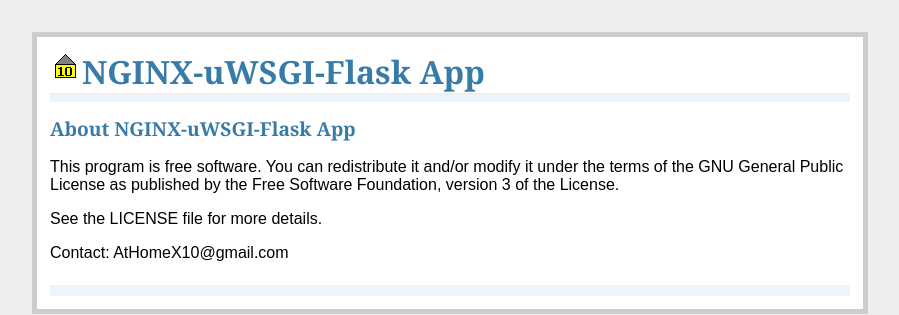
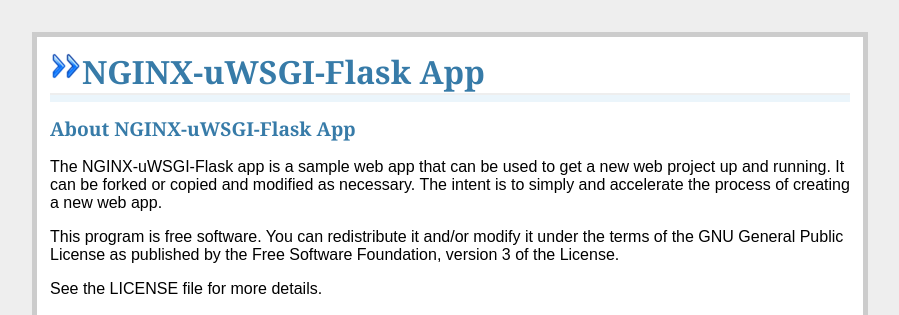
Before and after one commit to dhocker/agentmpd, a Flask app: page /about in a window 1280 px wide. Shown: the top 315 px of the page, without its empty margins (190-1089 px from the left). Run offline with Flask 2, Linux system fonts and the light colour scheme; parts of the project's set-up code (start-up, migrations or seed data) failed here and were passed over; some libraries are stand-ins or nearby versions.

Commit message:
Work on the layout template. Work on the about page.

```diff
--- a/nu_app/templates/about.html
+++ b/nu_app/templates/about.html
@@ -21,7 +21,14 @@
 {% endblock %}
 
 {% block body %}
+
     <h2>About NGINX-uWSGI-Flask App</h2>
+    <p>
+        The NGINX-uWSGI-Flask app is a sample web app that can be used to get a
+        new web project up and running. It can be forked or copied and modified
+        as necessary. The intent is to simply and accelerate the process of
+        creating a new web app.
+    </p>
     <p>
         This program is free software. You can redistribute it and/or modify
         it under the terms of the GNU General Public License as published by
@@ -34,4 +41,13 @@
         Contact: AtHomeX10@gmail.com
     </p>
 
+    <a href="http://nginx.org/"><img src="http://nginx.org/nginx.png" width="200"/></a>
+    &nbsp
+    <img src="{{ url_for('static', filename='dialog-more.png') }}" width="48"/>
+    &nbsp
+    <a href="https://uwsgi-docs.readthedocs.org/en/latest/"><img src="http://projects.unbit.it/images/logo_uWSGI.png" width="150"/></a>
+    &nbsp
+    <img src="{{ url_for('static', filename='dialog-more.png') }}" width="48"/>
+    &nbsp
+    <a href="http://flask.pocoo.org"><img src="http://flask.pocoo.org/docs/0.10/_static/flask.png" width="50"/></a>
 {% endblock %}
--- a/nu_app/templates/layout.html
+++ b/nu_app/templates/layout.html
@@ -31,7 +31,7 @@
 </head>
 
 <div class="page">
-	<h1><img class="logo" src="{{ url_for('static', filename='app.png') }}" />NGINX-uWSGI-Flask App</h1>
+	<h1><img class="logo" src="{{ url_for('static', filename='app.png') }}"/>NGINX-uWSGI-Flask App</h1>
 	<div class="metanav">
 	</div>
 
@@ -47,15 +47,14 @@
 
     <div class="clear"></div>
     <div class="footer">
-{#
+
         <a href="{{ url_for('home') }}">Home</a>
-        <a href="{{ url_for('house_summary') }}">Summary</a>
-#}
+
         {% block footer_links %}{% endblock %}
-{#
+
         <div class="copyright">
-            <a href="{{ url_for('about') }}">AtHomePowerlineServer Web {{ version }} -- Copyright 2014 by Dave Hocker</a>
+            <a href="{{ url_for('about') }}">About NGINX-uWSGI-Flask App -- Copyright 2015 by Dave Hocker</a>
         </div>
-#}
+
     </div>
 </div>
```
Also changed, not shown: nu_app/static/app.png, nu_app/static/dialog-more.png (added), 1 other file.
